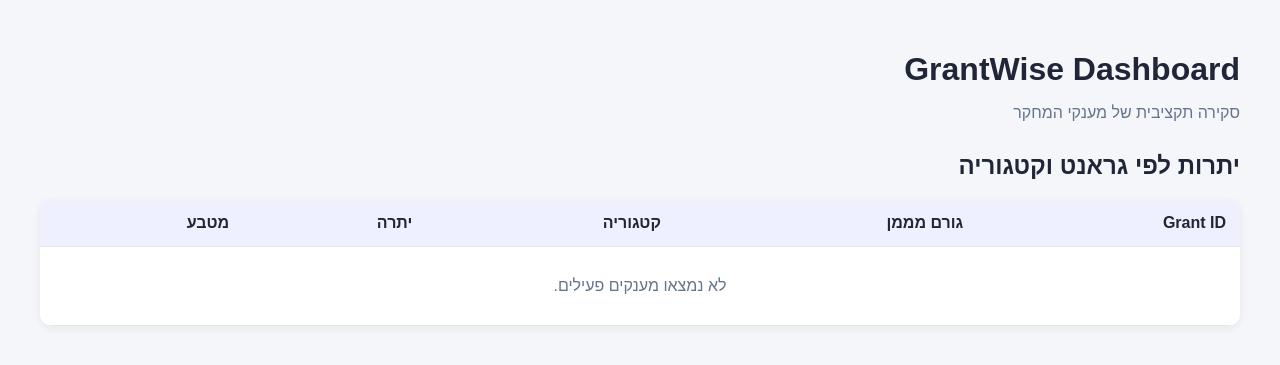
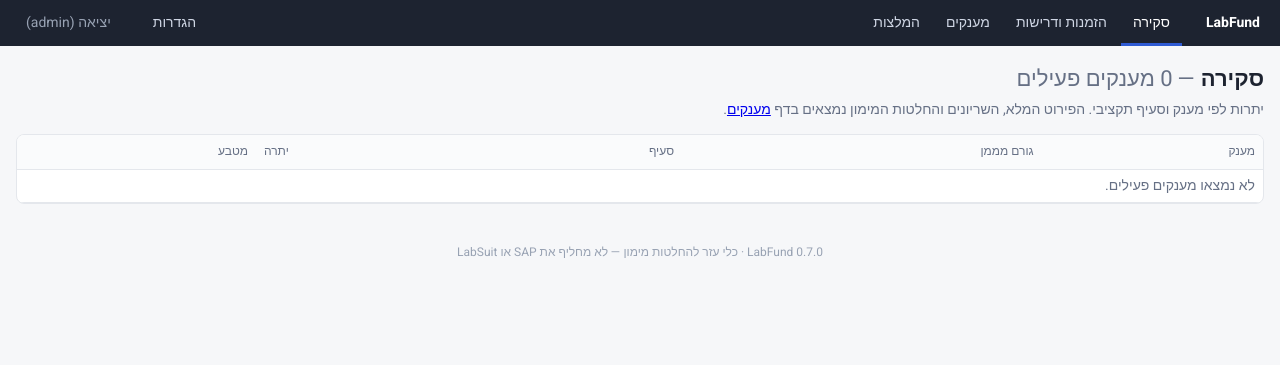
Before and after one commit to mandelreouven2002/GrantWise, a Django app: page / in a window 1280 px wide. Shown: the top 365 px of the page. Run offline with Django 5.2, Linux system fonts and the light colour scheme; a user stored in the database is signed in; data comes from the database, SQL or seed files in the repository; data that the repository does not hold is empty.

Commit message:
Fix home page: render the dashboard inside the site layout
The new dashboard at "/" was a standalone HTML page, so the landing page after
login had no navigation or logout, and the messages of whatever redirected to
"/" (import cancelled/confirmed, ...) were never shown.

- dashboard.html now extends base.html (nav, messages, footer, same styling);
  the content (balances per grant and category) is unchanged.
- base.html: "סקירה" tab first in the navigation; the LabFund brand links home.
- Tests: grants page assertions moved to /grants/; new HomePageTests cover the
  navigation, flash messages after a redirect home, and the login landing.

Co-Authored-By: Claude Sonnet 5.5 <noreply@anthropic.com>

```diff
--- a/budget/templates/budget/base.html
+++ b/budget/templates/budget/base.html
@@ -127,10 +127,11 @@
 </head>
 <body>
 <header>
-  <div class="brand">LabFund</div>
+  <a class="brand" href="{% url 'dashboard' %}" style="color:inherit;text-decoration:none">LabFund</a>
   {% if user.is_authenticated %}
   <nav>
     {% with u=request.resolver_match.url_name %}
+    <a href="{% url 'dashboard' %}" class="{% if u == 'dashboard' %}on{% endif %}">סקירה</a>
     <a href="{% url 'orders' %}" class="{% if u == 'orders' %}on{% endif %}">הזמנות ודרישות</a>
     <a href="{% url 'grants' %}" class="{% if u == 'grants' %}on{% endif %}">מענקים</a>
     <a href="{% url 'resolve' %}" class="{% if u == 'resolve' %}on{% endif %}">המלצות</a>
--- a/budget/templates/budget/dashboard.html
+++ b/budget/templates/budget/dashboard.html
@@ -1,127 +1,43 @@
+{% extends "budget/base.html" %}
+{% block title %}סקירה · LabFund{% endblock %}
+{% block content %}
+<div class="titlebar"><h1>סקירה <span class="muted" style="font-weight:400">— {{ active_grants }} מענקים פעילים</span></h1></div>
+<p class="sub">יתרות לפי מענק וסעיף תקציבי. הפירוט המלא, השריונים והחלטות המימון נמצאים בדף <a href="{% url 'grants' %}">מענקים</a>.</p>
 
-<!DOCTYPE html>
-<html lang="he" dir="rtl">
-<head>
-    <meta charset="UTF-8">
-    <meta name="viewport" content="width=device-width, initial-scale=1">
-    <title>GrantWise Dashboard</title>
-    <style>
-        body {
-            font-family: Arial, sans-serif;
-            background: #f5f6fa;
-            margin: 0;
-            padding: 30px;
-            color: #202638;
-        }
-
-        .container {
-            max-width: 1200px;
-            margin: auto;
-        }
-
-        h1 {
-            margin-bottom: 8px;
-        }
-
-        .subtitle {
-            color: #64748b;
-            margin-bottom: 30px;
-        }
-
-        .table-wrapper {
-            background: white;
-            border-radius: 12px;
-            overflow-x: auto;
-            box-shadow: 0 2px 8px #00000010;
-        }
-
-        table {
-            width: 100%;
-            border-collapse: collapse;
-            min-width: 650px;
-        }
-
-        th, td {
-            padding: 14px;
-            text-align: right;
-            border-bottom: 1px solid #e5e7eb;
-        }
-
-        th {
-            background: #eef0ff;
-            font-weight: bold;
-        }
-
-        tbody tr:hover {
-            background: #f8f9ff;
-        }
-
-        .balance {
-            font-weight: bold;
-            color: #2563eb;
-        }
-
-        .empty {
-            text-align: center;
-            color: #64748b;
-            padding: 30px;
-        }
-    </style>
-</head>
-<body>
-<div class="container">
-
-    <h1>GrantWise Dashboard</h1>
-    <p class="subtitle">סקירה תקציבית של מענקי המחקר</p>
-
-    <h2>יתרות לפי גראנט וקטגוריה</h2>
-
-    <div class="table-wrapper">
+<div class="tbl-wrap" style="max-height:none">
   <table>
     <thead>
       <tr>
-                    <th>Grant ID</th>
+        <th>מענק</th>
         <th>גורם מממן</th>
-                    <th>קטגוריה</th>
-                    <th>יתרה</th>
+        <th>סעיף</th>
+        <th class="num">יתרה</th>
         <th>מטבע</th>
       </tr>
     </thead>
-
     <tbody>
       {% for grant in grants %}
         {% for category in grant.categories %}
         <tr>
-                        <td>{{ grant.number }}</td>
-                        <td>{{ grant.sponsor }}</td>
-                        <td>{{ category.name }}</td>
-                        <td class="balance">
-                            {{ category.balance|floatformat:2 }}
-                        </td>
-                        <td>{{ grant.currency }}</td>
+          <td class="ro"><b>{{ grant.number }}</b></td>
+          <td class="ro">{{ grant.sponsor }}</td>
+          <td class="ro">{{ category.name }}</td>
+          <td class="ro num">{{ category.balance|floatformat:2 }}</td>
+          <td class="ro">{{ grant.currency }}</td>
         </tr>
         {% empty %}
         <tr>
-                        <td>{{ grant.number }}</td>
-                        <td>{{ grant.sponsor }}</td>
-                        <td>יתרה כוללת בלבד</td>
-                        <td class="balance">
-                            {{ grant.balance|floatformat:2 }}
-                        </td>
-                        <td>{{ grant.currency }}</td>
+          <td class="ro"><b>{{ grant.number }}</b></td>
+          <td class="ro">{{ grant.sponsor }}</td>
+          <td class="ro muted">יתרה כוללת בלבד</td>
+          <td class="ro num">{{ grant.balance|floatformat:2 }}</td>
+          <td class="ro">{{ grant.currency }}</td>
         </tr>
         {% endfor %}
       {% empty %}
-                    <tr>
-                        <td colspan="5" class="empty">
-                            לא נמצאו מענקים פעילים.
-                        </td>
-                    </tr>
+        <tr><td class="ro muted" colspan="5">לא נמצאו מענקים פעילים.</td></tr>
       {% endfor %}
     </tbody>
   </table>
 </div>
-
-</div>
-</body>
-</html>
+{% endblock %}
```
Also changed, not shown: budget/tests.py (+35 -2 lines). Lines whose indentation alone changed are shown as unchanged.
